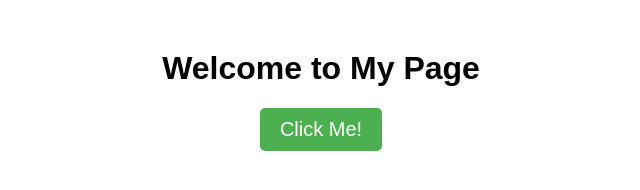
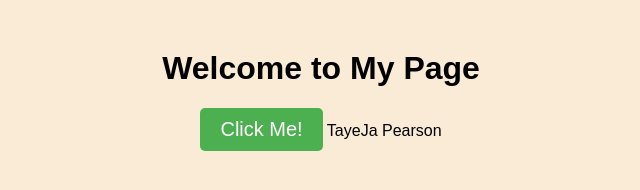
Before and after one commit to taypears/WebProgramming, a plain HTML site: page lab8-javascript.html in a window 1280 px wide. Shown: the whole page, without its empty margins (319-959 px from the left). Drawn offline with Linux system fonts and the light colour scheme.

Commit message:
update to javascript portion

```diff
--- a/lab8-javascript.html
+++ b/lab8-javascript.html
@@ -9,6 +9,7 @@
             font-family: Arial, sans-serif;
             text-align: center;
             margin-top: 50px;
+            background-color: antiquewhite;
         }
         button {
             font-size: 20px;
@@ -28,6 +29,9 @@
     <h1>Welcome to My Page</h1>
     <button id="nameButton">Click Me!</button>
     <script>
+         //Add a document.write funtion
+    document.write("TayeJa Pearson");
+
         // Select the button using its ID
 const button = document.getElementById("nameButton");
 
@@ -35,6 +39,7 @@ const button = document.getElementById("nameButton");
 button.addEventListener("click", () => {
     // Prompt the user to enter their name
     const user = prompt("What is your name?");
+
 
     // If a name is entered, update the button text
     if (user) {
```
